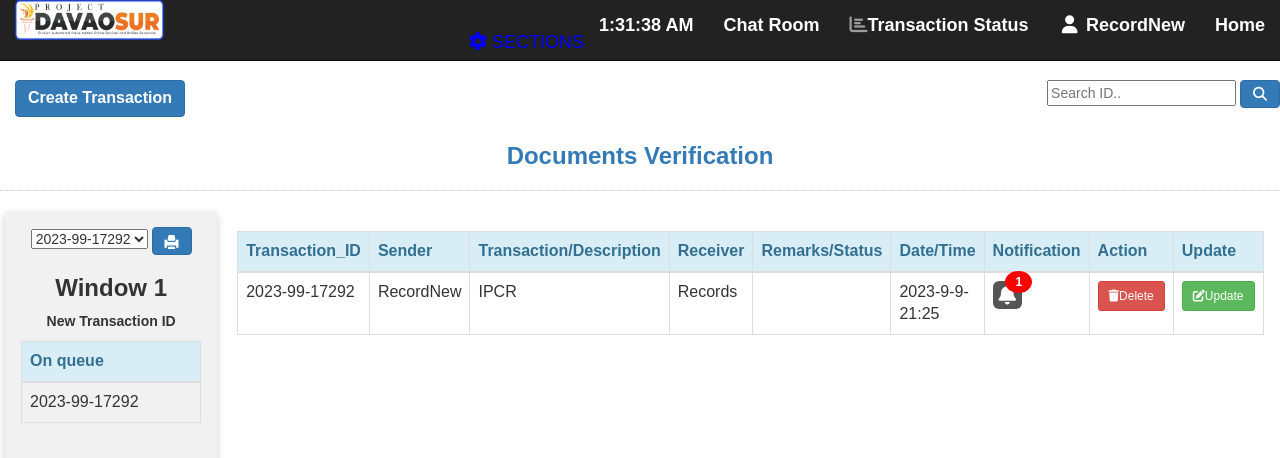
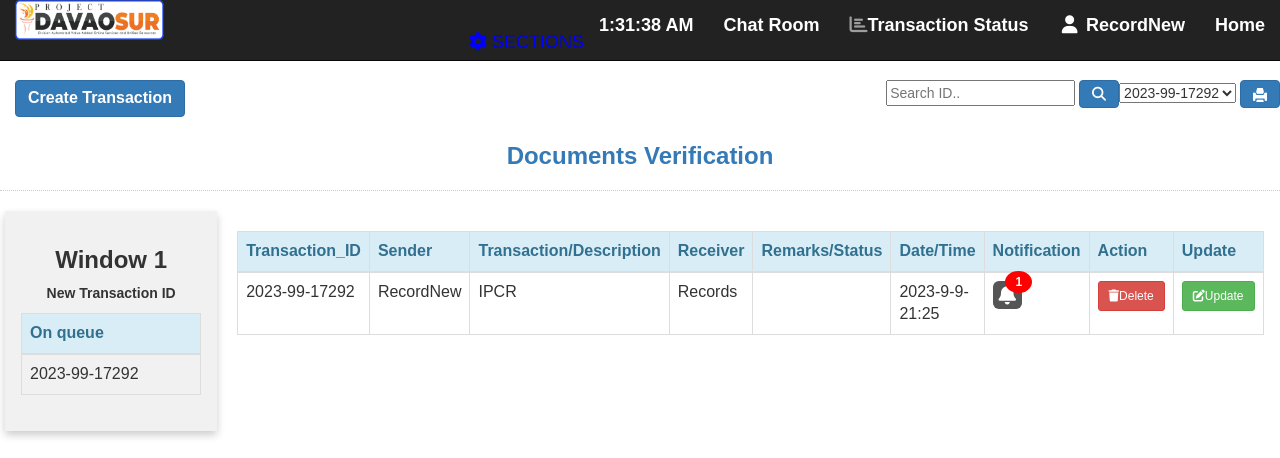
Before and after one commit to roygonzalesabueva/transfer, a PHP site: page / in a window 1280 px wide. Shown: the top 458 px of the page. Run offline with PHP 8.4, Linux system fonts and the light colour scheme; a user stored in the database is signed in; data comes from the database, SQL or seed files in the repository; data that the repository does not hold is empty; some libraries are stand-ins or nearby versions.

Commit message:
Update index.php

```diff
--- a/index.php
+++ b/index.php
@@ -537,6 +537,43 @@ function myTimer() {
     </div>
 </form></li>
 
+
+
+
+
+
+<li><form class="" action="print.php" method="post" target="_blank">
+
+<div class="form-group">
+    <select class="" name="trackid">
+
+        <?php
+while($rows =mysqli_fetch_array($result)){
+echo '<option value="'.$rows["trackid"].'">'.$rows["trackid"].'</option>';
+}
+
+
+?>
+
+
+    </select>
+
+    <button type="submit" class="btn btn-primary" name="search" value="Search"><span class="glyphicon glyphicon-print"></span></button>
+    <!-- <input type="submit"  name="search" value="  Print"> -->
+
+    </div>
+
+</form></li>
+
+
+
+
+
+
+
+
+
+
 </div></li>
 
 
@@ -634,42 +671,6 @@ function myTimer() {
 
 
 
-
-            <form class="" action="print.php" method="post" target="_blank">
-
-            <div class="form-group">
-                <select class="" name="trackid">
-
-                    <?php
-	while($rows =mysqli_fetch_array($result)){
-		echo '<option value="'.$rows["trackid"].'">'.$rows["trackid"].'</option>';
-	}
-
-
-	?>
-
-
-                </select>
-
-                <button type="submit" class="btn btn-primary" name="search" value="Search"><span class="glyphicon glyphicon-print"></span></button>
-                <!-- <input type="submit"  name="search" value="  Print"> -->
-
-                </div>
-
-
-
-
-
-
-
-
-
-
-
-
-
-
-            </form>
 
 
 
```
